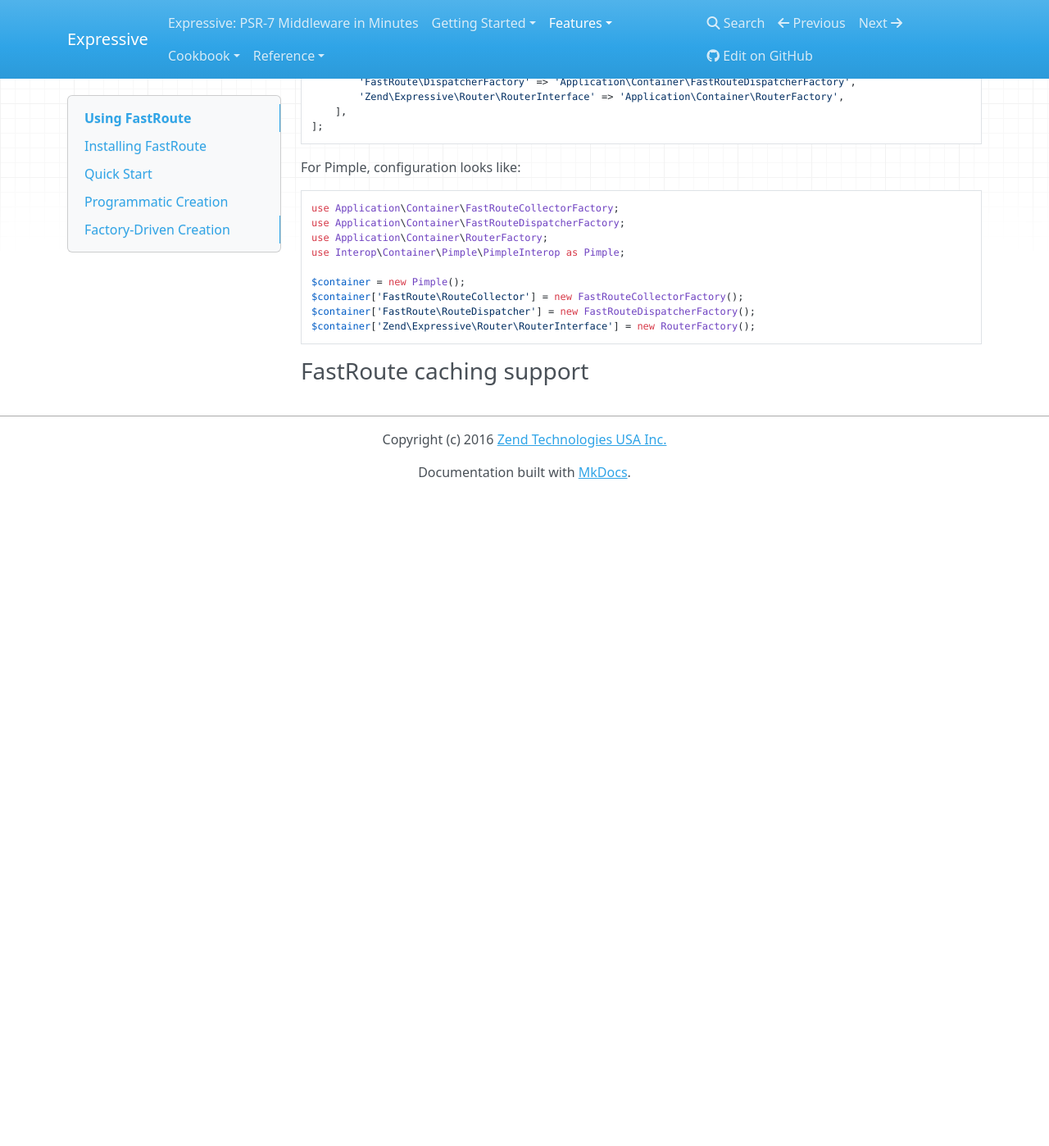
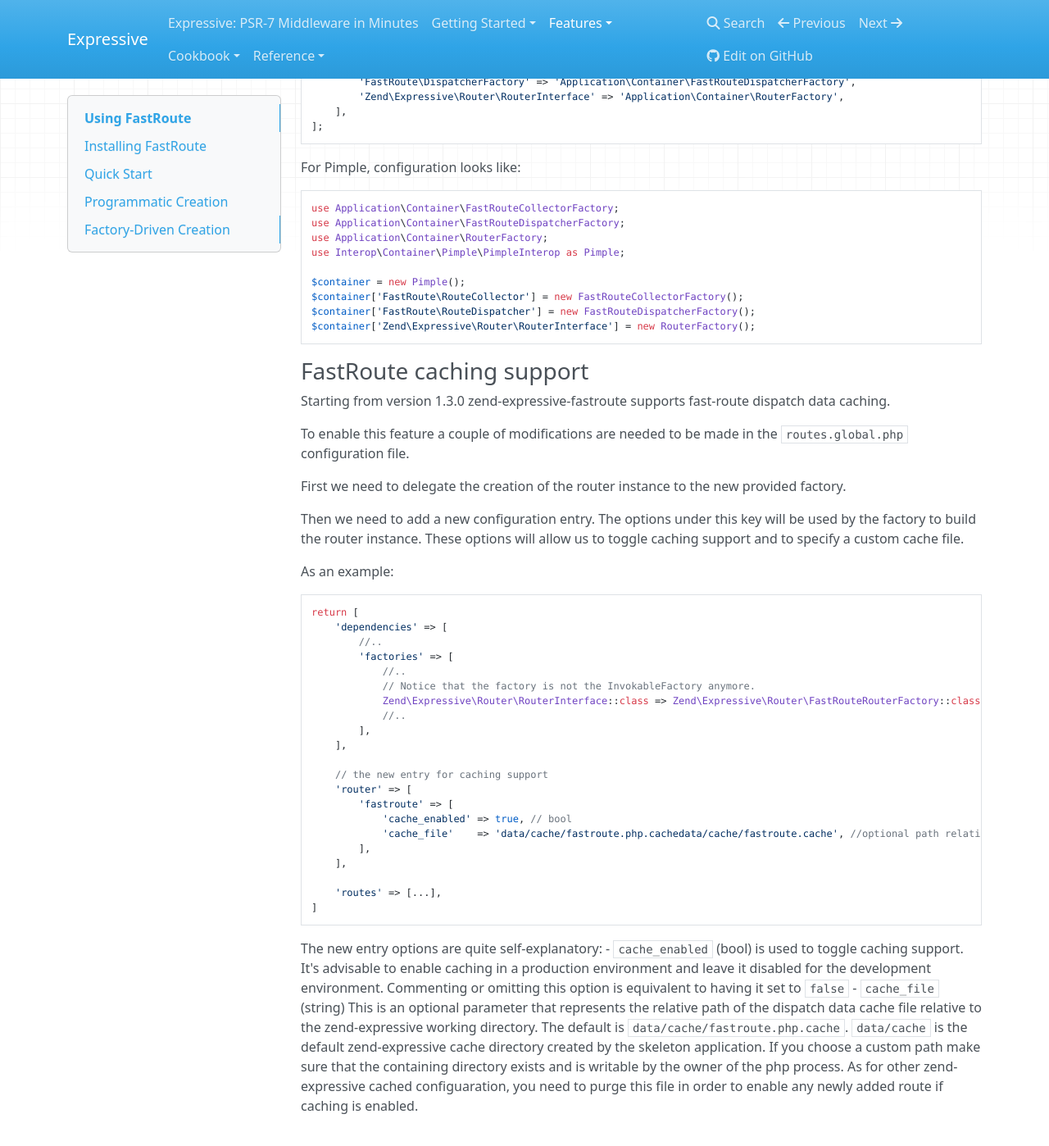
Before and after one commit to zendframework/zend-expressive, an MkDocs documentation site: the page built from doc/book/features/router/fast-route.md, in a window 1280 px wide and 1400 px high, scrolled down 4611 px. Shown: the whole window at 82% size. Built offline with MkDocs 1.6.1, drawn with Linux system fonts in a browser that asks for light colours; nearby versions of some CDN libraries; old or Windows-style settings are respelled for this version of MkDocs; before the commit the page ends 5215 px from its top, so only the background shows below that.

Commit message:
Update fast-route.md

````diff
--- a/doc/book/features/router/fast-route.md
+++ b/doc/book/features/router/fast-route.md
@@ -273,3 +273,54 @@
 ```
 
 ### FastRoute caching support
+
+Starting from version 1.3.0 zend-expressive-fastroute supports fast-route
+dispatch data caching.
+
+To enable this feature a couple of modifications are needed to be made in
+the `routes.global.php` configuration file.
+
+First we need to delegate the creation of the router instance to the new
+provided factory.
+
+Then we need to add a new configuration entry. The options under this key
+will be used by the factory to build the router instance. These options
+will allow us to toggle caching support and to specify a custom cache file.
+
+As an example:
+``` php
+return [
+    'dependencies' => [
+        //..
+        'factories' => [
+            //..
+            // Notice that the factory is not the InvokableFactory anymore.
+            Zend\Expressive\Router\RouterInterface::class => Zend\Expressive\Router\FastRouteRouterFactory::class,
+            //..
+        ],
+    ],
+
+    // the new entry for caching support
+    'router' => [
+        'fastroute' => [
+            'cache_enabled' => true, // bool
+            'cache_file'    => 'data/cache/fastroute.php.cachedata/cache/fastroute.cache', //optional path relative to the working directory
+        ],
+    ],
+
+    'routes' => [...],
+]
+```
+The new entry options are quite self-explanatory:
+- `cache_enabled` (bool) is used to toggle caching support. It's advisable to enable
+  caching in a production environment and leave it disabled for the development
+  environment. Commenting or omitting this option is equivalent to having it set
+  to `false`
+- `cache_file` (string) This is an optional parameter that represents the relative
+  path of the dispatch data cache file relative to the zend-expressive working
+  directory. The default is `data/cache/fastroute.php.cache`. `data/cache` is the
+  default zend-expressive cache directory created by the skeleton application.
+  If you choose a custom path make sure that the containing directory exists
+  and is writable by the owner of the php process. As for other zend-expressive
+  cached configuaration, you need to purge this file in order to enable any newly
+  added route if caching is enabled.
````
